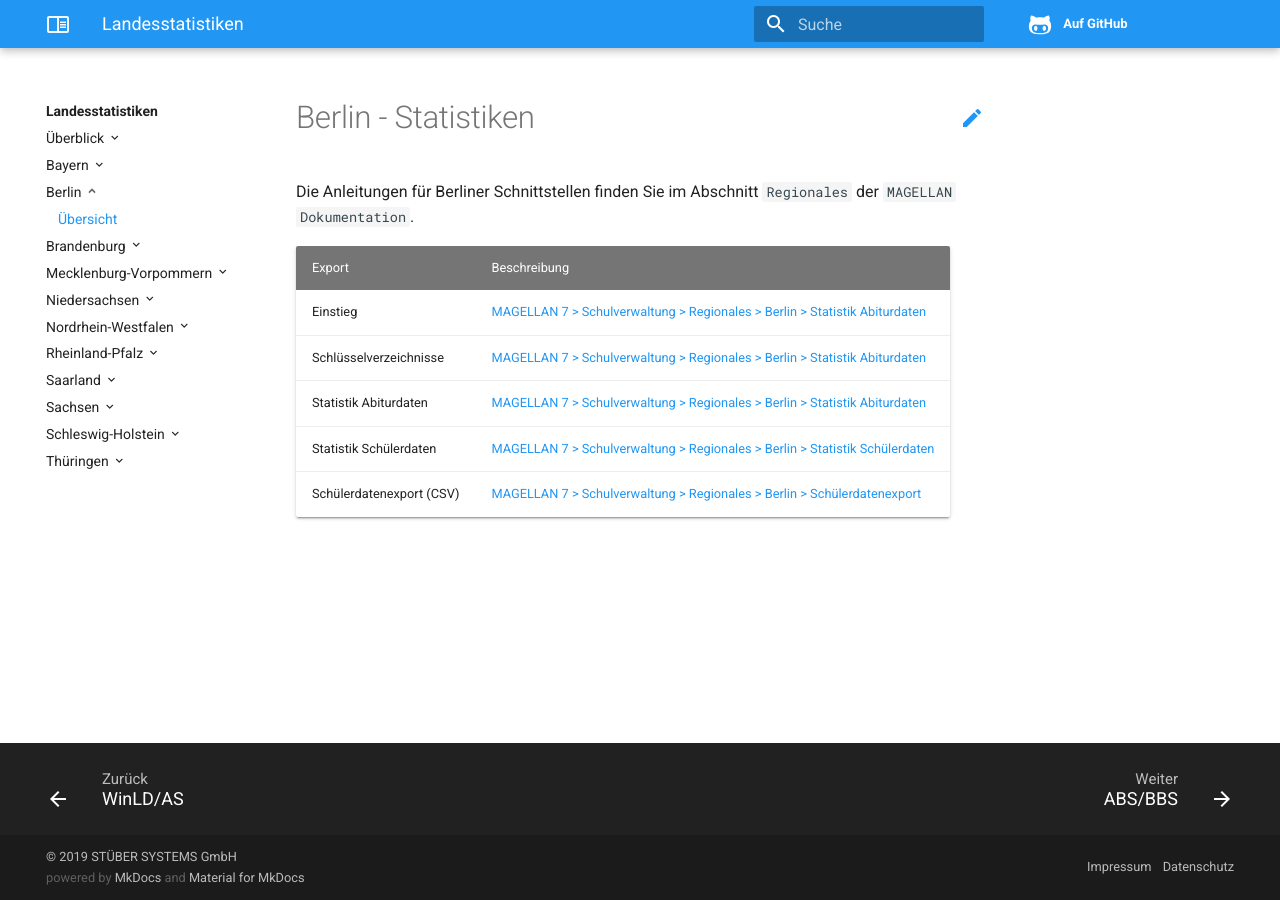
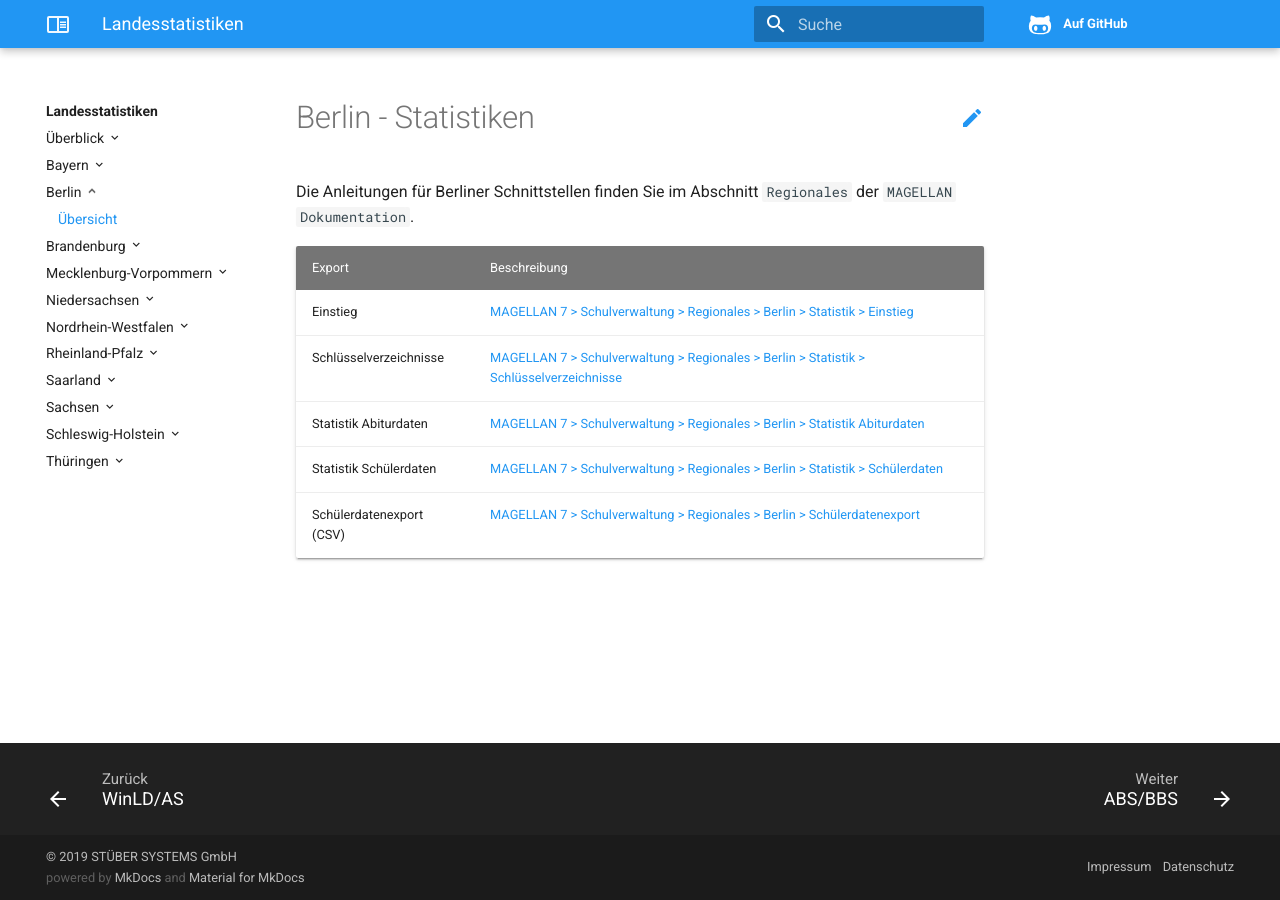
Before and after one commit to stuebersystems/doc.ls.de, an MkDocs documentation site: the page built from docs/berlin/berlin.md, in a window 1280 px wide. Built offline with MkDocs 1.6.1, drawn with Linux system fonts in a browser that asks for light colours.

Commit message:
no message

```diff
--- a/docs/berlin/berlin.md
+++ b/docs/berlin/berlin.md
@@ -4,8 +4,8 @@ Die Anleitungen für Berliner Schnittstellen finden Sie im Abschnitt `Regionales
 
 Export|Beschreibung
 --|--
-Einstieg | [MAGELLAN 7 > Schulverwaltung > Regionales > Berlin > Statistik Abiturdaten](https://doc.magellan7.stueber.de/schulverwaltung/regionales/berlin/statistik/01.stat.einstieg.html/)
-Schlüsselverzeichnisse | [MAGELLAN 7 > Schulverwaltung > Regionales > Berlin > Statistik Abiturdaten](https://doc.magellan7.stueber.de/schulverwaltung/regionales/berlin/statistik/02.schluesselverzeichnisse.html/)
+Einstieg | [MAGELLAN 7 > Schulverwaltung > Regionales > Berlin > Statistik > Einstieg](https://doc.magellan7.stueber.de/schulverwaltung/regionales/berlin/statistik/01.stat.einstieg.html/)
+Schlüsselverzeichnisse | [MAGELLAN 7 > Schulverwaltung > Regionales > Berlin > Statistik > Schlüsselverzeichnisse](https://doc.magellan7.stueber.de/schulverwaltung/regionales/berlin/statistik/02.schluesselverzeichnisse.html/)
 Statistik Abiturdaten | [MAGELLAN 7 > Schulverwaltung > Regionales > Berlin > Statistik Abiturdaten](https://doc.magellan7.stueber.de/schulverwaltung/regionales/berlin/statistik/03.stat.abidaten.html/)
-Statistik Schülerdaten| [MAGELLAN 7 > Schulverwaltung > Regionales > Berlin > Statistik Schülerdaten](https://doc.magellan7.stueber.de/schulverwaltung/regionales/berlin/statistik/04.stat.schuelerdaten/)
+Statistik Schülerdaten| [MAGELLAN 7 > Schulverwaltung > Regionales > Berlin > Statistik > Schülerdaten](https://doc.magellan7.stueber.de/schulverwaltung/regionales/berlin/statistik/04.stat.schuelerdaten/)
 Schülerdatenexport (CSV) | [MAGELLAN 7 > Schulverwaltung > Regionales > Berlin > Schülerdatenexport](https://doc.magellan7.stueber.de/schulverwaltung/regionales/berlin/schuelerdaten/)
```
